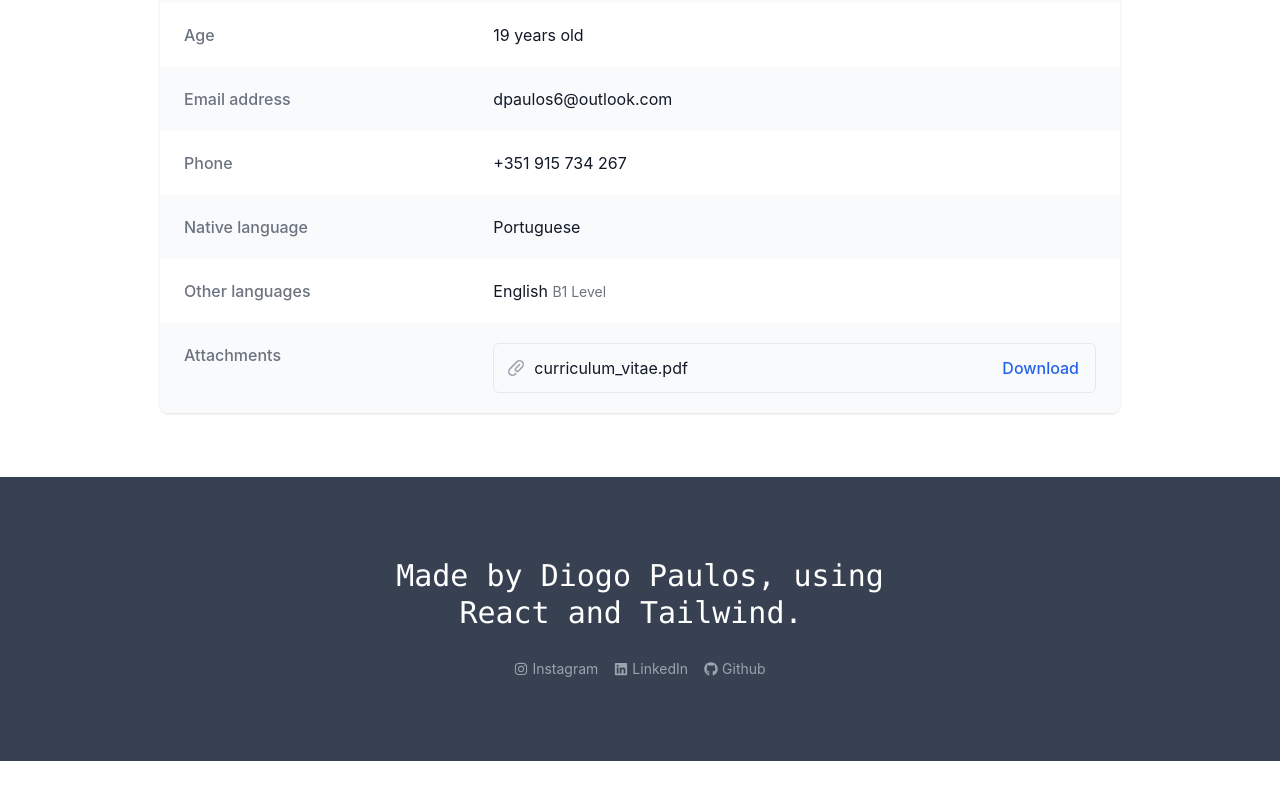
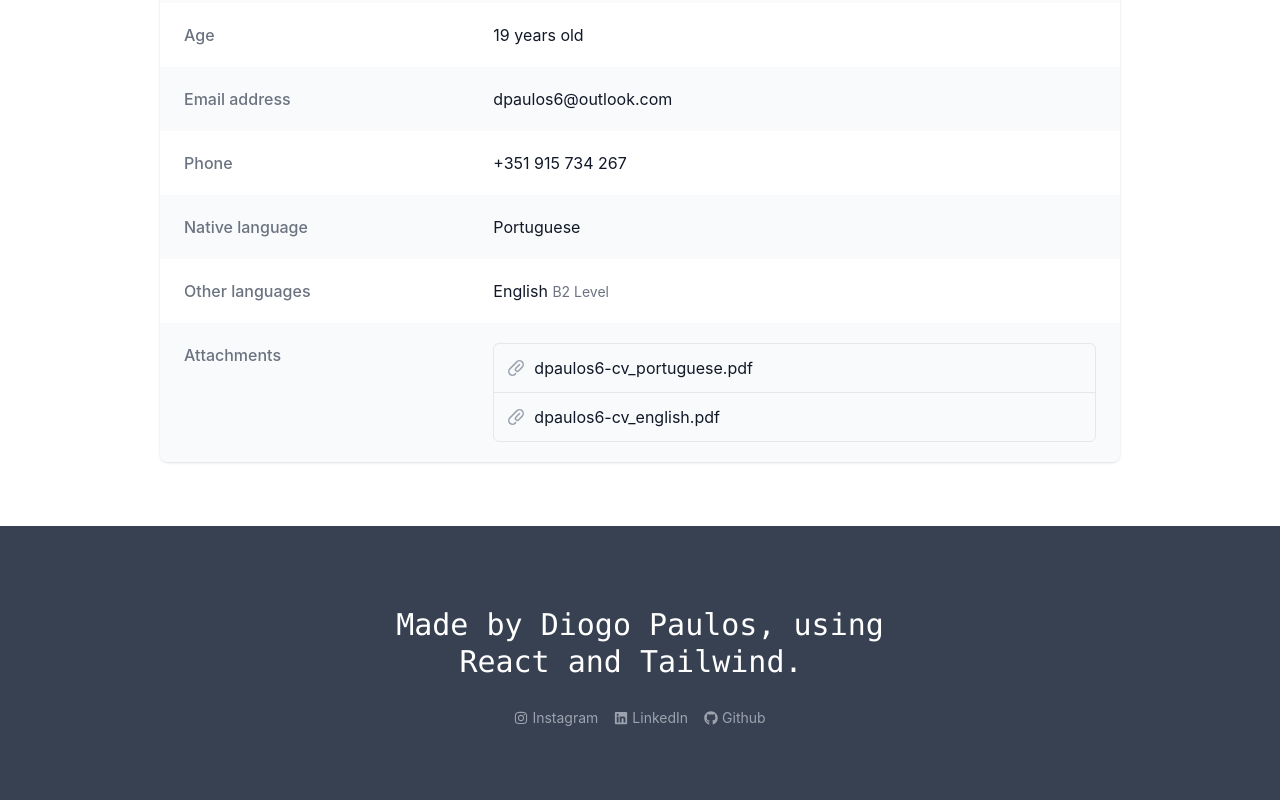
Before and after one commit to dpaulos6/dpaulos6-portfolio, a React (Create React App) app: page /AboutMe in a window 1280 px wide. Shown: the part 888-1688 px from the top of the page. Before the commit the page ends 1649 px from the top, so only its background shows below. Built offline with nearby package versions, Linux system fonts and the light colour scheme.

Commit message:
Update AboutMe.js

```diff
--- a/src/pages/AboutMe.js
+++ b/src/pages/AboutMe.js
@@ -81,7 +81,7 @@ const AboutMe = () => {
               </div>
               <div className="bg-white px-4 py-5 sm:grid sm:grid-cols-3 sm:gap-4 sm:px-6">
                 <dt className="text-base font-medium text-gray-500">Other languages</dt>
-                <dd className="mt-1 text-base text-gray-900 sm:col-span-2 sm:mt-0">English <p className="inline-flex text-sm text-gray-500">B1 Level</p></dd>
+                <dd className="mt-1 text-base text-gray-900 sm:col-span-2 sm:mt-0">English <p className="inline-flex text-sm text-gray-500">B2 Level</p></dd>
               </div>
               <div className="bg-gray-50 px-4 py-5 sm:grid sm:grid-cols-3 sm:gap-4 sm:px-6">
                 {/* <dt className="text-base font-medium text-gray-500">Linktree</dt>
@@ -94,10 +94,21 @@ const AboutMe = () => {
                     <li className="flex items-center justify-between py-3 pl-3 pr-4 text-base">
                       <div className="flex w-0 flex-1 items-center">
                         <PaperClipIcon className="h-5 w-5 flex-shrink-0 text-gray-400" aria-hidden="true" />
-                        <span className="ml-2 w-0 flex-1 truncate">curriculum_vitae.pdf</span>
+                        <span className="ml-2 w-0 flex-1 truncate">dpaulos6-cv_portuguese.pdf</span>
                       </div>
-                      <div className="ml-4 flex-shrink-0">
-                        <a href="../public/teste.pdf" className="font-medium text-blue-600 hover:text-blue-500" download>
+                      <div className="ml-4 flex-shrink-0 hidden">
+                        <a href="../public/" className="font-medium text-blue-600 hover:text-blue-500" download>
+                          Download
+                        </a>
+                      </div>
+                    </li>
+                    <li className="flex items-center justify-between py-3 pl-3 pr-4 text-base">
+                      <div className="flex w-0 flex-1 items-center">
+                        <PaperClipIcon className="h-5 w-5 flex-shrink-0 text-gray-400" aria-hidden="true" />
+                        <span className="ml-2 w-0 flex-1 truncate">dpaulos6-cv_english.pdf</span>
+                      </div>
+                      <div className="ml-4 flex-shrink-0 hidden">
+                        <a href="../public/" className="font-medium text-blue-600 hover:text-blue-500" download>
                           Download
                         </a>
                       </div>
```
